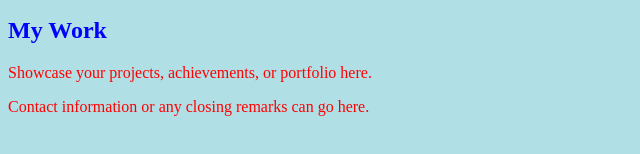
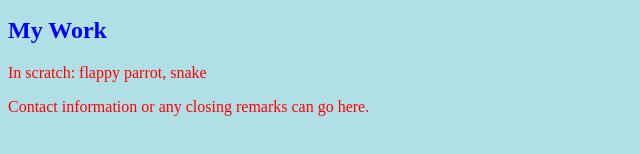
Before and after one commit to RadoTheProgrammer/mywebpage-test, a plain HTML site: page main.html in a window 1280 px wide. Shown: the part 336-490 px from the top of the page, without its empty margins (0-640 px from the left). Drawn offline with Linux system fonts and the light colour scheme.

Commit message:
update index index

```diff
--- a/main.html
+++ b/main.html
@@ -24,7 +24,7 @@
 
         <section>
             <h2>My Work</h2>
-            <p>Showcase your projects, achievements, or portfolio here.</p>
+            <p>In scratch: flappy parrot, snake</p>
             <!-- Add your work/portfolio content -->
         </section>
 
```
